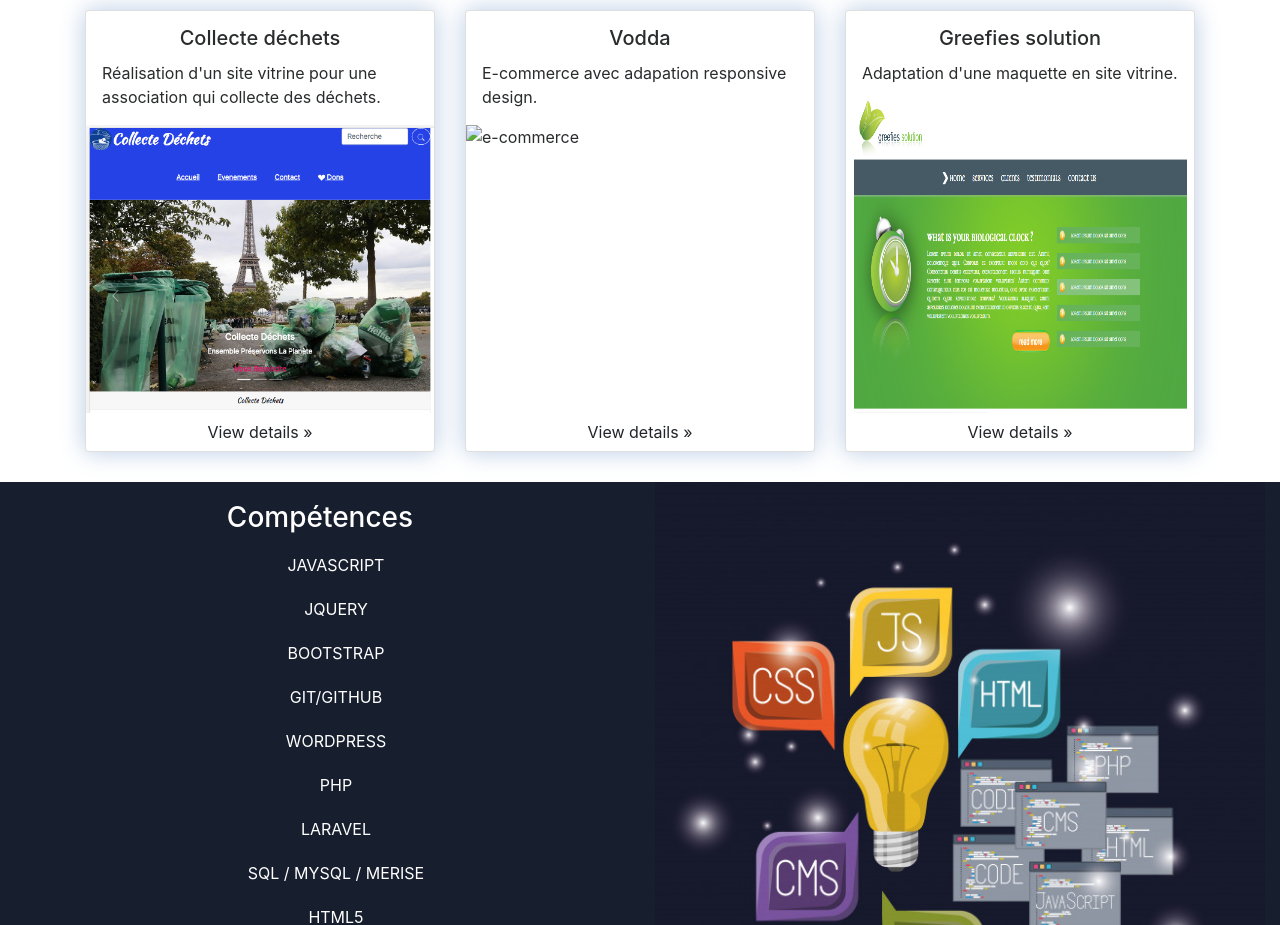
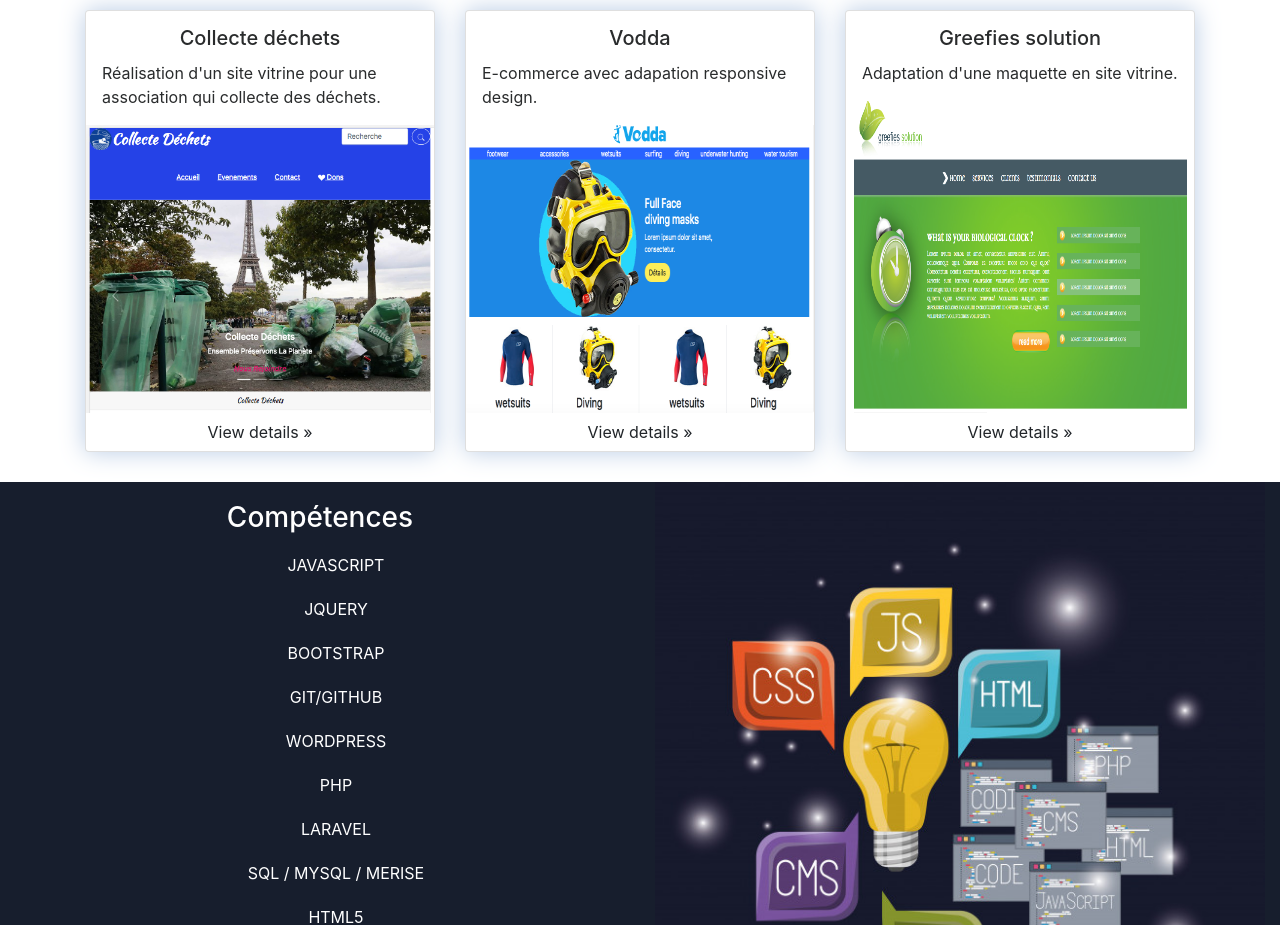
Before and after one commit to ValeryShinigami/PortfolioValery, a plain HTML site: page index.html in a window 1280 px wide. Shown: the part 1560-2485 px from the top of the page. Drawn offline with nearby package versions, Linux system fonts and the light colour scheme; the site is published under a folder, as on GitHub Pages, so addresses that start at the root find nothing.

Commit message:
add modification

```diff
--- a/index.html
+++ b/index.html
@@ -132,7 +132,7 @@
 							<p class="card-text">E-commerce avec adapation responsive design.</p>
 						  </div>
 
-							<img src="/image/Capture d’écran 2021-06-05 à 16.50.13.png" class="card-img-bottom h-100" alt="e-commerce">
+							<img src="image/Capture d’écran 2021-06-05 à 16.50.13.png" class="card-img-bottom h-100" alt="e-commerce">
 
 
 						  <a class="btn" href="file:///Users/valerykalombo/Desktop/vodda2/index.html">View details »</a>
```
Also changed, not shown: 2 other files.
